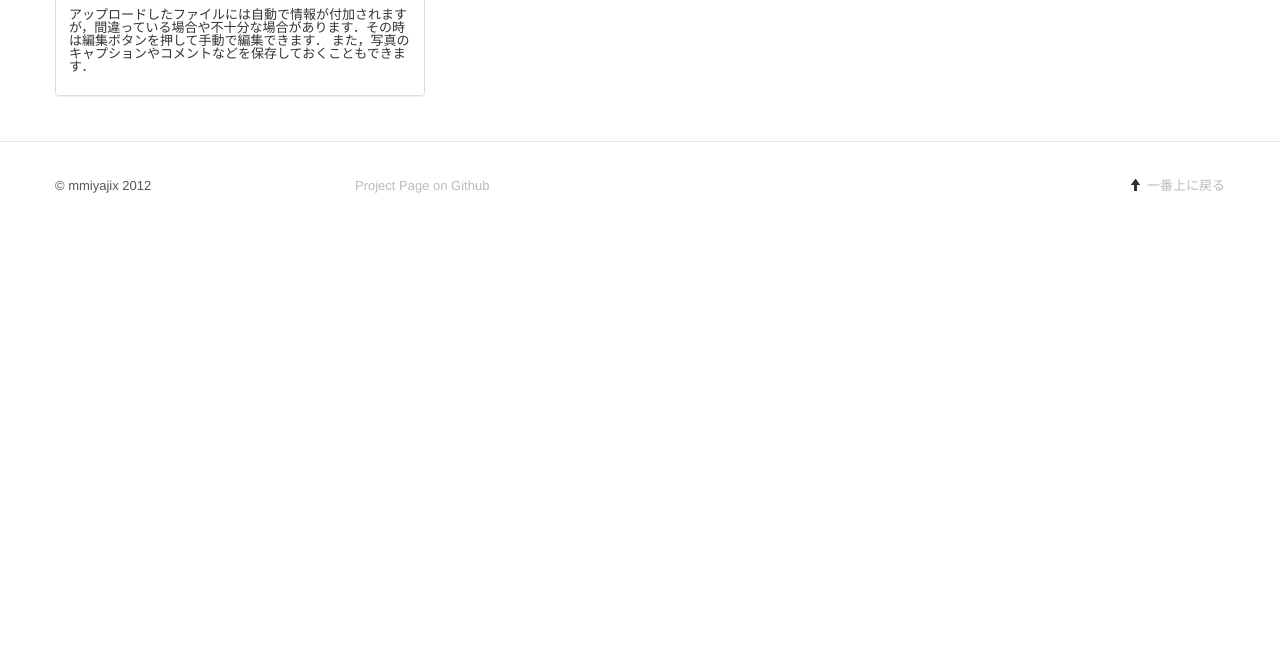
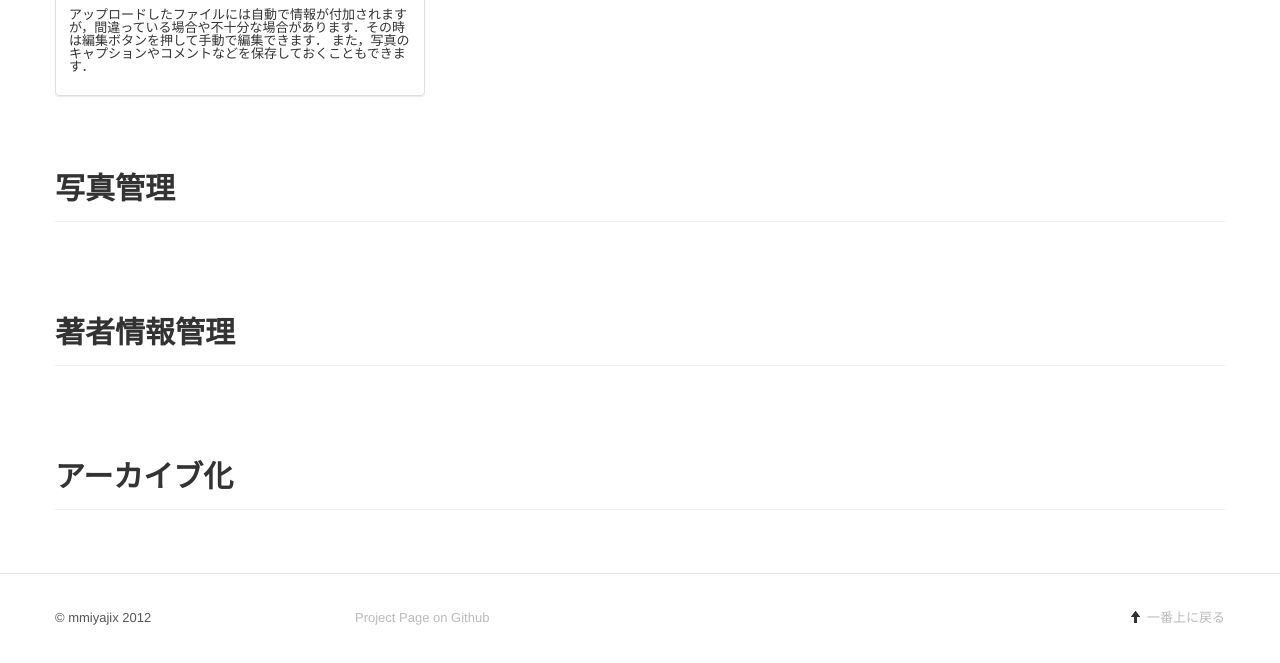
Before and after one commit to mmiyaji/iArchives, a Django app: template archives/templates/general/index.html in a window 1280 px wide. Shown: the part 1700-2363 px from the top of the page. Before the commit the page ends 1893 px from the top, so only its background shows below. Run offline with Django 3.2, Linux system fonts and the light colour scheme; the template is opened without the code that fills it, so the values that code supplies are empty; parts of the project's set-up code (start-up, migrations or seed data) failed here and were passed over; some libraries are stand-ins or nearby versions.

Commit message:
トップページ項目の骨組み追加

```diff
--- a/archives/templates/general/index.html
+++ b/archives/templates/general/index.html
@@ -24,6 +24,9 @@
           <li><a href="#edit_photo">4. 写真の情報を編集する</a></li>
         </ul>
       </li>
+      <li><a href="#about_album">写真管理</a></li>
+      <li><a href="#about_author">著者情報管理</a></li>
+      <li><a href="#about_archive">アーカイブ化</a></li>
     </ul>
   </div>
 </header>
@@ -116,4 +119,19 @@
     </div>
   </div>
 </section>
+<section>
+  <div class="page-header">
+    <h1 id="about_album">写真管理</h1>
+  </div>
+</section>
+<section>
+  <div class="page-header">
+    <h1 id="about_author">著者情報管理</h1>
+  </div>
+</section>
+<section>
+  <div class="page-header">
+    <h1 id="about_archive">アーカイブ化</h1>
+  </div>
+</section>
 {% endblock main %}
```
